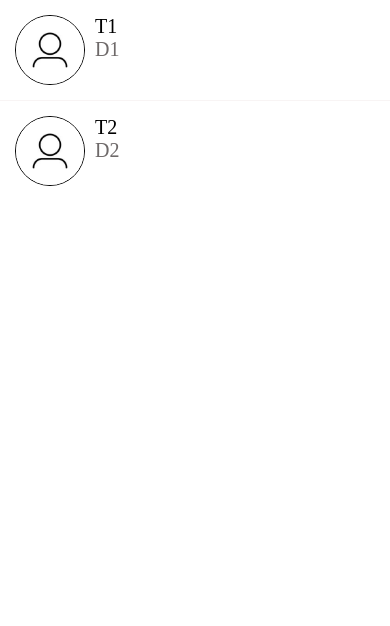
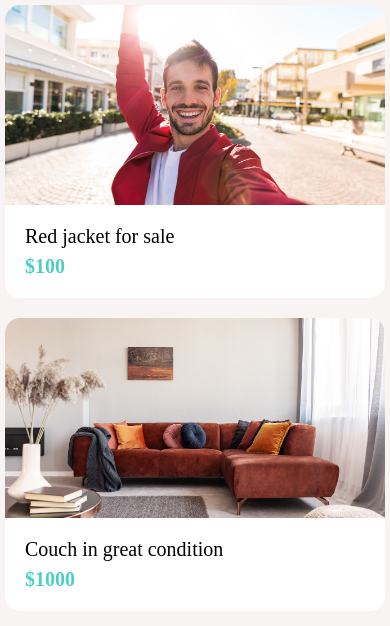
Before and after one commit to fahim041/marketplace-react-native, a React Native app: screen / in a window 390 px wide. Shown: the top 626 px of the page. Built offline with nearby package versions, Linux system fonts and the light colour scheme.

Commit message:
Listing & Account details screen

```diff
--- a/App.js
+++ b/App.js
@@ -1,26 +1,6 @@
-import { View } from 'react-native';
-import Card from './app/components/Card';
-import ListingDetailsScreen from './app/screens/ListingDetailsScreen';
-import ViewImageScreen from './app/screens/ViewImageScreen';
-import MessagesScreen from './app/screens/MessagesScreen';
-import WelcomeScreen from './app/screens/WelcomeScreen';
+import AccountScreen from './app/screens/AccountScreen';
+import ListingScreen from './app/screens/ListingScreen';
 
 export default function App() {
-  return (
-    <MessagesScreen />
-    // <ViewImageScreen />
-    // <ListingDetailsScreen />
-    // <View
-    //   style={{
-    //     backgroundColor: '#f8f4f4',
-    //     padding: 20,
-    //     paddingTop: 100,
-    //   }}>
-    //   <Card
-    //     title="Red jacket for sale"
-    //     subTitle="$100"
-    //     image={require('./app/assets/jacket.jpg')}></Card>
-    // </View>
-    // <WelcomeScreen />
-  );
+  return <ListingScreen />;
 }
--- a/app/components/Card.js
+++ b/app/components/Card.js
@@ -1,5 +1,5 @@
 import { View, StyleSheet, Image } from 'react-native';
-import colors from '../config/color';
+import colors from '../config/colors';
 import AppText from './AppText';
 
 export default function Card({ title, subTitle, image }) {
--- /dev/null
+++ b/app/components/Icon.js
@@ -0,0 +1,23 @@
+import { View } from 'react-native';
+import { MaterialCommunityIcons } from '@expo/vector-icons';
+
+export default function Icon({
+  name,
+  size = 40,
+  backgroundColor = '#000',
+  iconColor = '#fff',
+}) {
+  return (
+    <View
+      style={{
+        width: size,
+        height: size,
+        borderRadius: size / 2,
+        backgroundColor,
+        justifyContent: 'center',
+        alignItems: 'center',
+      }}>
+      <MaterialCommunityIcons name={name} color={iconColor} size={size * 0.5} />
+    </View>
+  );
+}
--- a/app/components/ListItem.js
+++ b/app/components/ListItem.js
@@ -4,24 +4,29 @@
   Swipeable,
 } from 'react-native-gesture-handler';
 import AppText from './AppText';
-import colors from '../config/color';
+import colors from '../config/colors';
 
 export default function ListItem({
   title,
   subTitle,
   image,
+  IconComponent,
   onPress,
   renderRightActions,
+  style,
 }) {
   return (
     <GestureHandlerRootView>
       <Swipeable renderRightActions={renderRightActions}>
         <TouchableHighlight underlayColor={colors.light} onPress={onPress}>
-          <View style={styles.container}>
-            <Image style={styles.image} source={image} />
-            <View>
+          <View style={[styles.container, style]}>
+            {IconComponent}
+            {image && <Image style={styles.image} source={image} />}
+            <View style={styles.detailContainer}>
               <AppText style={styles.title}>{title}</AppText>
-              <AppText style={styles.subtitle}>{subTitle}</AppText>
+              {subTitle && (
+                <AppText style={styles.subtitle}>{subTitle}</AppText>
+              )}
             </View>
           </View>
         </TouchableHighlight>
@@ -40,7 +45,6 @@
     width: 70,
     height: 70,
     borderRadius: 35,
-    marginRight: 10,
     borderColor: colors.black,
     borderWidth: 1,
   },
@@ -52,4 +56,9 @@
   subtitle: {
     color: colors.medium,
   },
+
+  detailContainer: {
+    marginLeft: 10,
+    justifyContent: 'center',
+  },
 });
--- a/app/components/ListItemSeparator.js
+++ b/app/components/ListItemSeparator.js
@@ -1,5 +1,5 @@
 import { View, StyleSheet } from 'react-native';
-import colors from '../config/color';
+import colors from '../config/colors';
 
 export default function ListItemSeparator() {
   return <View style={styles.separator} />;
--- a/app/components/Screen.js
+++ b/app/components/Screen.js
@@ -1,8 +1,12 @@
-import { SafeAreaView, StyleSheet } from 'react-native';
+import { SafeAreaView, StyleSheet, View } from 'react-native';
 import Constants from 'expo-constants';
 
-export default function Screen({ children }) {
-  return <SafeAreaView style={styles.screen}>{children}</SafeAreaView>;
+export default function Screen({ children, style }) {
+  return (
+    <SafeAreaView style={[styles.screen, style]}>
+      <View style={style}>{children}</View>
+    </SafeAreaView>
+  );
 }
 
 const styles = StyleSheet.create({
--- /dev/null
+++ b/app/screens/AccountScreen.js
@@ -0,0 +1,71 @@
+import { View, FlatList, StyleSheet } from 'react-native';
+import ListItem from '../components/ListItem';
+import Screen from '../components/Screen';
+import Icon from '../components/Icon';
+import ListItemSeparatorComponent from '../components/ListItemSeparator';
+import colors from '../config/colors';
+
+const menuItem = [
+  {
+    title: 'My Listings',
+    icon: { name: 'format-list-bulleted', backgroundColor: colors.primary },
+  },
+  {
+    title: 'My Messages',
+    icon: { name: 'email', backgroundColor: colors.secondary },
+  },
+];
+
+export default function AccountScreen() {
+  return (
+    <Screen style={styles.screen}>
+      <View style={styles.container}>
+        <ListItem
+          title="User Name"
+          subTitle="user@gmail.com"
+          image={require('../assets/user.jpg')}
+          style={styles.listitem}
+        />
+      </View>
+
+      <View>
+        <FlatList
+          data={menuItem}
+          keyExtractor={(item) => item.title}
+          ItemSeparatorComponent={ListItemSeparatorComponent}
+          renderItem={({ item }) => (
+            <ListItem
+              title={item.title}
+              IconComponent={
+                <Icon
+                  name={item.icon.name}
+                  backgroundColor={item.icon.backgroundColor}
+                />
+              }
+              style={styles.listitem}
+            />
+          )}
+        />
+      </View>
+
+      <ListItem
+        title="Log Out"
+        IconComponent={<Icon name="logout" backgroundColor="#ffe66d" />}
+      />
+    </Screen>
+  );
+}
+
+const styles = StyleSheet.create({
+  container: {
+    marginVertical: 20,
+  },
+
+  screen: {
+    backgroundColor: colors.light,
+  },
+
+  listitem: {
+    backgroundColor: colors.white,
+  },
+});
--- /dev/null
+++ b/app/screens/ListingScreen.js
@@ -0,0 +1,44 @@
+import { FlatList, StyleSheet } from 'react-native';
+import Screen from '../components/Screen';
+import Card from '../components/Card';
+import colors from '../config/colors';
+
+const listings = [
+  {
+    id: 1,
+    title: 'Red jacket for sale',
+    price: 100,
+    image: require('../assets/jacket.jpg'),
+  },
+  {
+    id: 2,
+    title: 'Couch in great condition',
+    price: 1000,
+    image: require('../assets/couch.jpg'),
+  },
+];
+
+export default function ListingScreen() {
+  return (
+    <Screen style={styles.screen}>
+      <FlatList
+        data={listings}
+        keyExtractor={(listing) => listing.id.toString()}
+        renderItem={({ item }) => (
+          <Card
+            title={item.title}
+            subTitle={'$' + item.price}
+            image={item.image}
+          />
+        )}
+      />
+    </Screen>
+  );
+}
+
+const styles = StyleSheet.create({
+  screen: {
+    padding: 5,
+    backgroundColor: colors.light,
+  },
+});
```
Also changed, not shown: app/config/colors.js (renamed from app/config/color.js).
